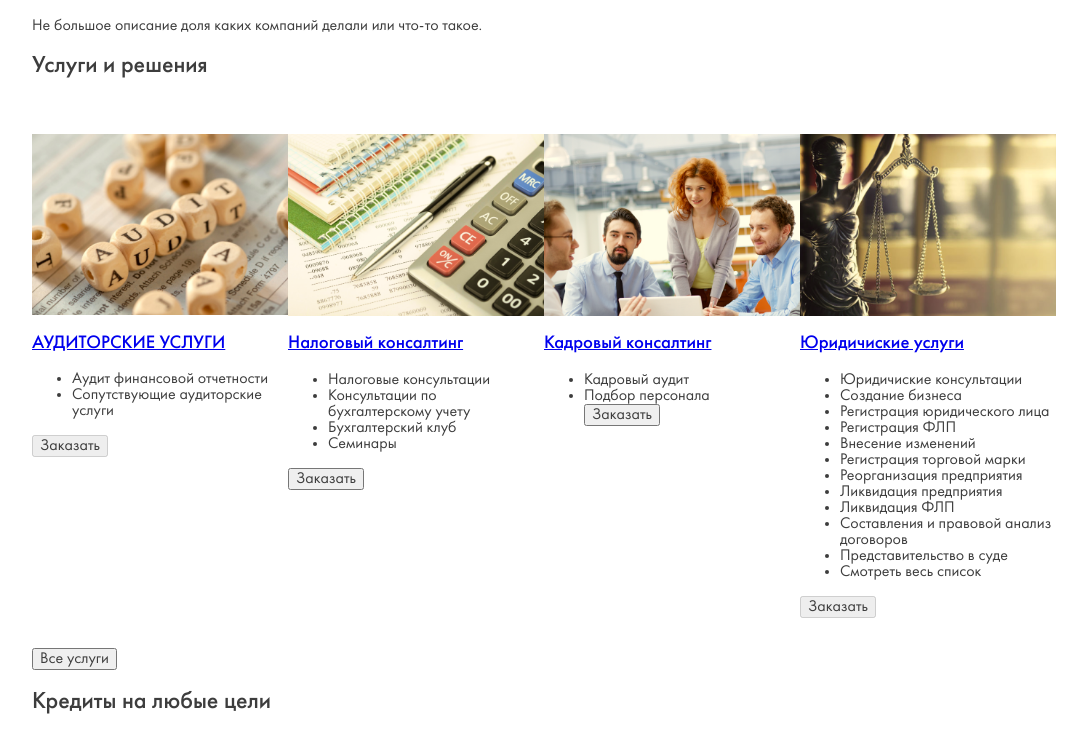
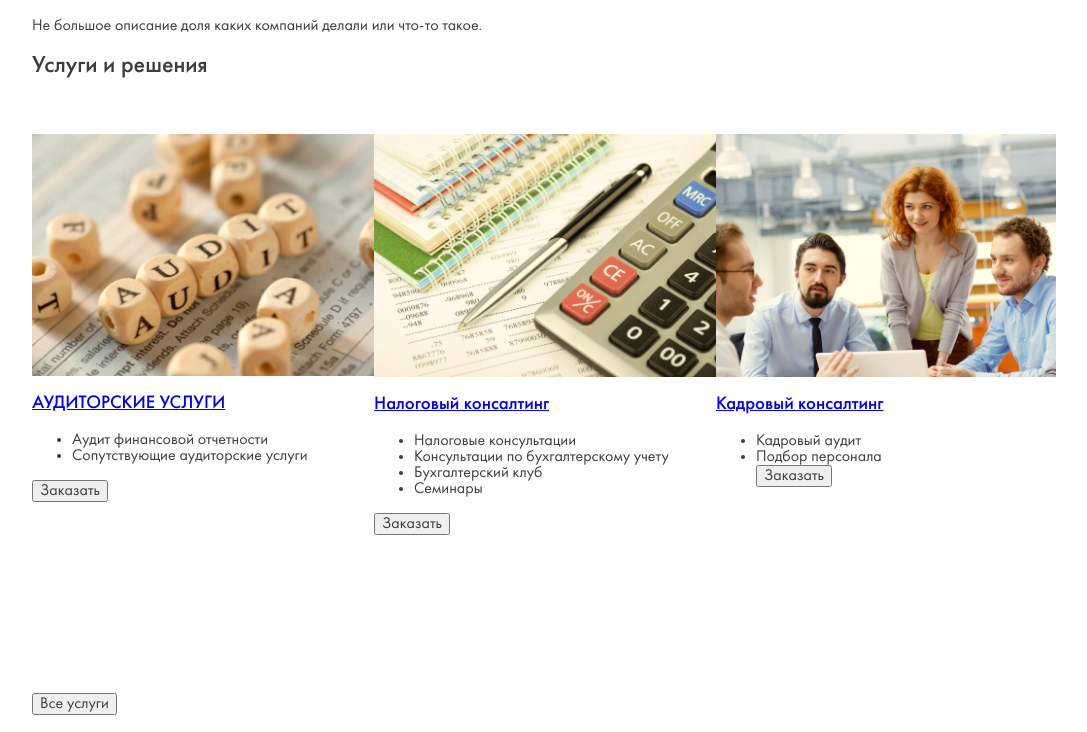
Before and after one commit to rudmm/tehno, a plain HTML site: page src/index.html in a window 1280 px wide. Shown: the part 2645-3377 px from the top of the page, without its empty margins (96-1183 px from the left). Drawn offline with nearby package versions, Linux system fonts and the light colour scheme; files that its build step writes are made by us from their sources; files whose address does not match are found by name.

Commit message:
начал делать адаптацию слайдера services section

```diff
--- a/src/scripts/develop/develop_1.js
+++ b/src/scripts/develop/develop_1.js
@@ -44,7 +44,15 @@ function sectionServicesSlider() {
     nextArrow: $('.services-next'),
     //autoplay: true,
     autoplaySpeed: 3000,
-    swipe: false
+    swipe: false,
+    responsive: [
+      {
+        breakpoint: 1600,
+        settings:{
+          slidesToShow: 3
+        }
+      }
+    ]
 
   });
   sliderList();
@@ -158,8 +166,8 @@ $(document).ready(function() {
   sectionServicesSlider();
   sectionClientSlider();
   showListSlider();
-	clickButtonSlider();
-	opacityListSlider();
+	//clickButtonSlider();
+	//opacityListSlider();
 });
 $(window).load(function() {});
 
--- a/src/styles/dev_1_adapt.scss
+++ b/src/styles/dev_1_adapt.scss
@@ -112,6 +112,12 @@ section{
 
 	/*end top section styles*/
 
+	/*section-tittle styles*/
+	.section-tittle{
+		h1,h2,h3,h4,h5,h6{
+			font-size: 34px;
+		}
+	}
 	/*begin number section styles*/
 	.number{
 		.section-tittle h2{
@@ -145,6 +151,16 @@ section{
 				line-height: 25px;
 			}
 		}
+	}
+
+	/*end section number styles*/
+
+	/*begin services section*/
+	.services{
+		.section-tittle h2{
+			padding-top: 40px;
+		}
+		.services-slider{}
 	}
 
 }
```
